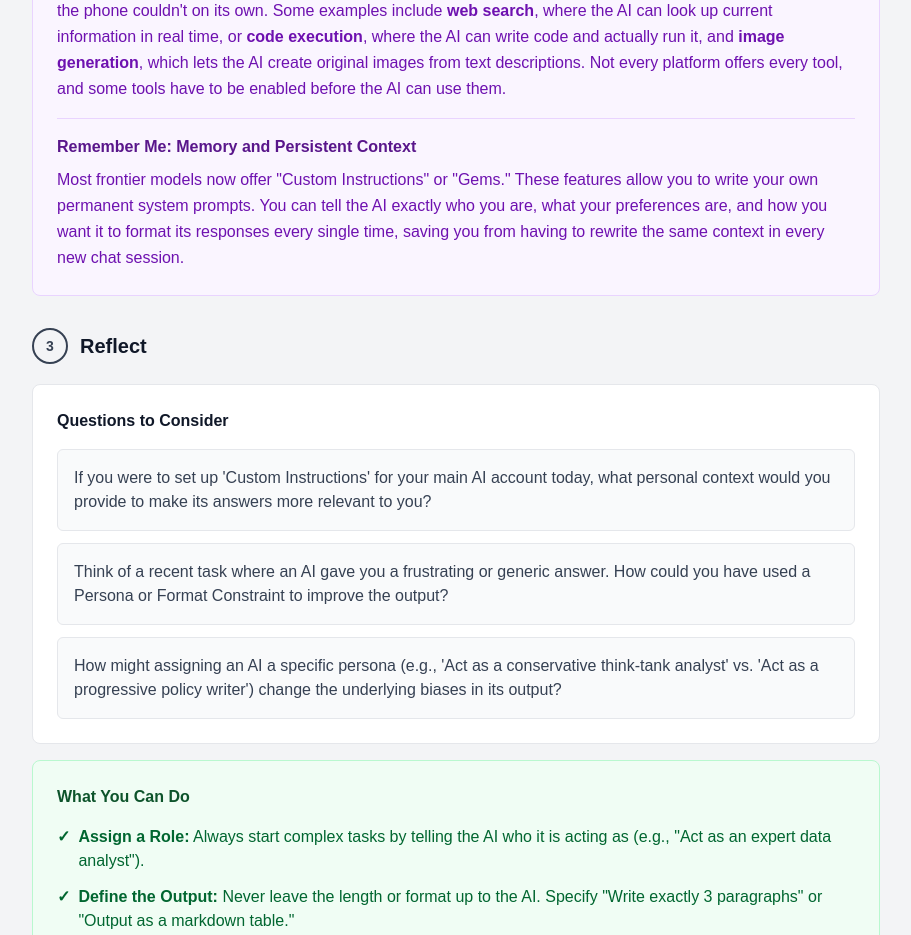
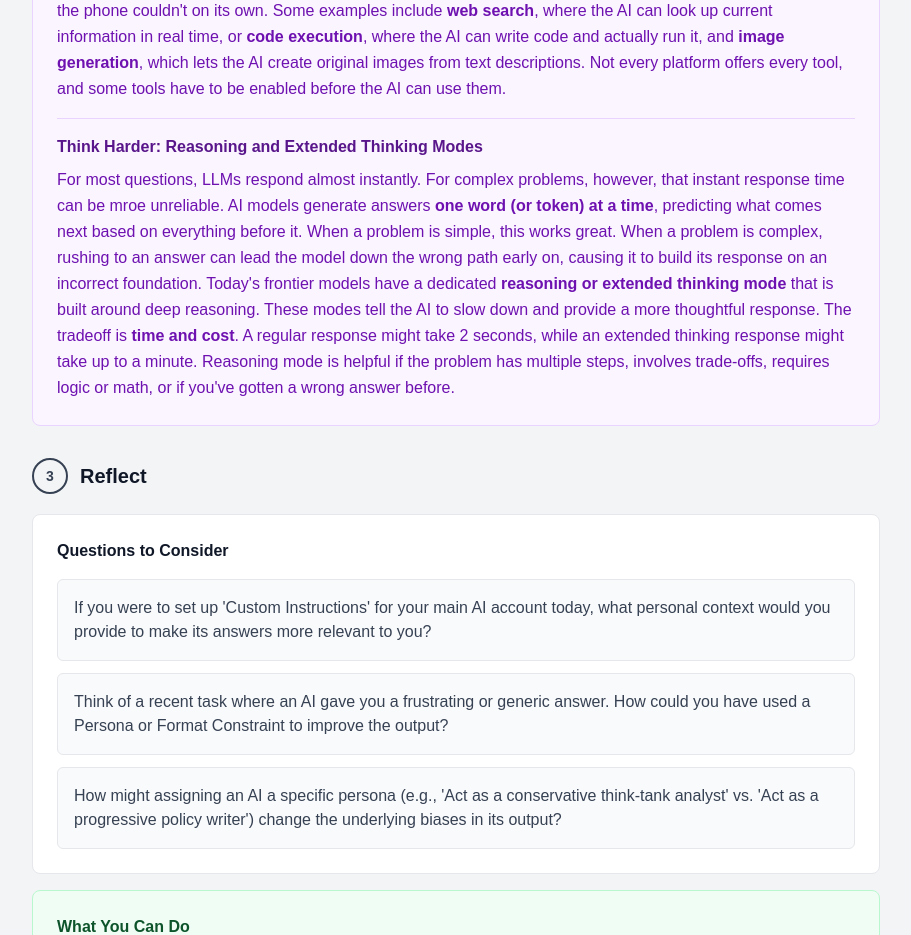
Before and after one commit to catebarry/ai-literacy-site, a Next.js app: page /modules/mastering-llms in a window 1280 px wide. Shown: the part 2880-3815 px from the top of the page, without its empty margins (184-1095 px from the left). Built offline with nearby package versions, Linux system fonts and the light colour scheme.

Commit message:
Fixed wording for last part about reasoning mode

```diff
--- a/app/modules/mastering-llms/page.tsx
+++ b/app/modules/mastering-llms/page.tsx
@@ -368,10 +368,10 @@ export default function MasteringLLMsPage() {
 
           <div className="border-t border-purple-200 pt-4">
             <p className="text-base font-semibold text-purple-900 mb-2">
-              Remember Me: Memory and Persistent Context
+              Think Harder: Reasoning and Extended Thinking Modes
             </p>
             <p className="text-base text-purple-800 leading-relaxed">
-              Most frontier models now offer "Custom Instructions" or "Gems." These features allow you to write your own permanent system prompts. You can tell the AI exactly who you are, what your preferences are, and how you want it to format its responses every single time, saving you from having to rewrite the same context in every new chat session.
+              For most questions, LLMs respond almost instantly. For complex problems, however, that instant response time can be mroe unreliable. AI models generate answers <strong>one word (or token) at a time</strong>, predicting what comes next based on everything before it. When a problem is simple, this works great. When a problem is complex, rushing to an answer can lead the model down the wrong path early on, causing it to build its response on an incorrect foundation. Today's frontier models have a dedicated <strong>reasoning or extended thinking mode</strong> that is built around deep reasoning. These modes tell the AI to slow down and provide a more thoughtful response. The tradeoff is <strong>time and cost</strong>. A regular response might take 2 seconds, while an extended thinking response might take up to a minute. Reasoning mode is helpful if the problem has multiple steps, involves trade-offs, requires logic or math, or if you've gotten a wrong answer before.
             </p>
           </div>
         </div>
```
